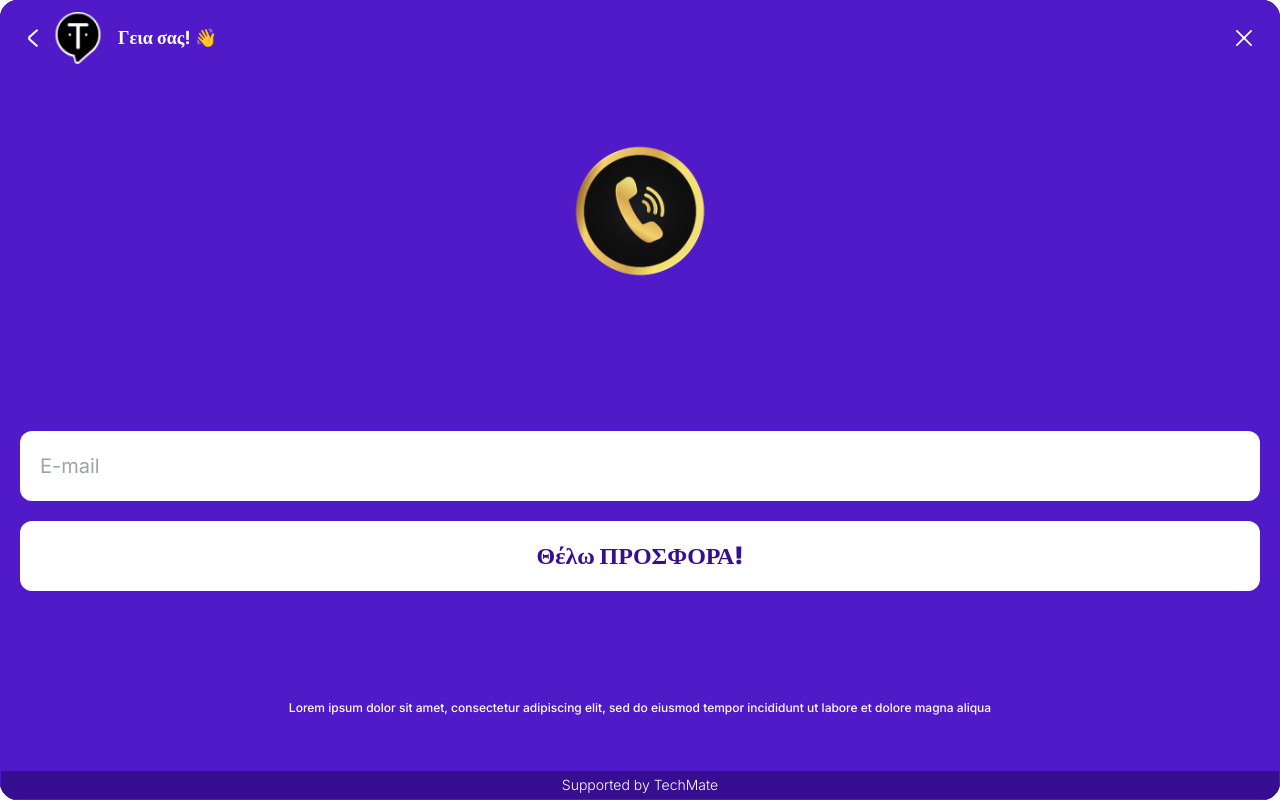
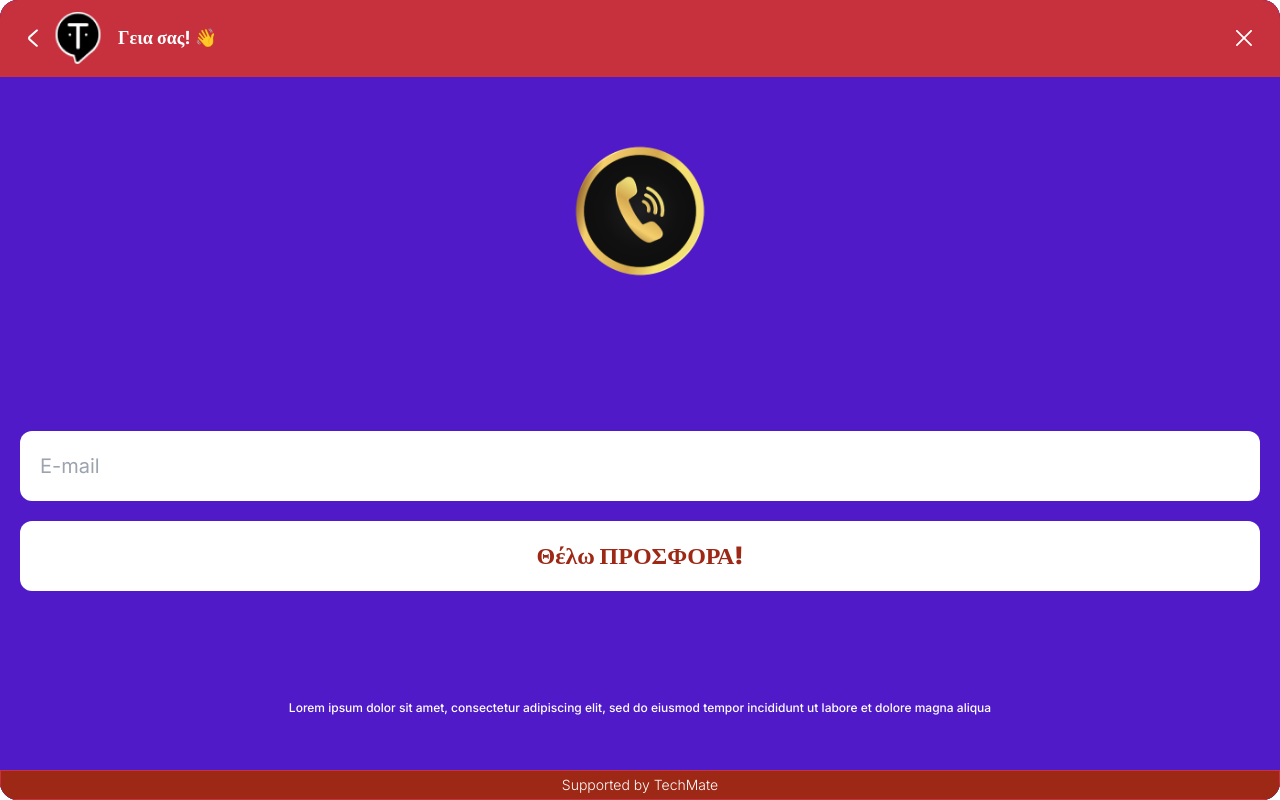
Before and after one commit to ChristosBaztekas/TechMate-Widget, a React (Vite) app: page /email-form1 in a window 1280 px wide. Built offline with nearby package versions, Linux system fonts and the light colour scheme.

Commit message:
Some Animations | Change Template Color

```diff
--- a/src/pages/StartPage.jsx
+++ b/src/pages/StartPage.jsx
@@ -89,11 +89,15 @@ export const StartPage = () => {
         {
           // Show normal messages when not loading or in an error state
           messages.map((message, index) => (
-            <div key={index} className="flex flex-col gap-5">
+            <div
+              key={index}
+              className="flex flex-col gap-5 animate-fadeIn"
+            >
               {message.query ? <Query query={message.query} /> : null}
               <Response text={message.text} />
               <Questions questionsArr={message.questions} />
             </div>
+
           ))
         }
       </div>
--- a/src/styles/global.css
+++ b/src/styles/global.css
@@ -26,25 +26,3 @@ html {
 ::-webkit-scrollbar {
   display: none;
 }
-
-.fade-enter {
-  opacity: 0;
-  transform: translateY(20px);
-}
-
-.fade-enter-active {
-  opacity: 1;
-  transform: translateY(0);
-  transition: opacity 500ms, transform 500ms;
-}
-
-.fade-exit {
-  opacity: 1;
-  transform: translateY(0);
-}
-
-.fade-exit-active {
-  opacity: 0;
-  transform: translateY(20px);
-  transition: opacity 500ms, transform 500ms;
-}
--- a/tailwind.config.js
+++ b/tailwind.config.js
@@ -6,10 +6,10 @@ export default {
       colors: {
         darkColor: "#000000", // Default Dark Color
         lightColor: "#FFF", // Default Light Color
-        primaryColor: "#501AC8", // Change Chatbot Theme
-        hoverColor: "#B366CF", // Change Chatbot Hover Theme
-        gradientColor: "#1C064C", // Change Chatbot Send Gradient Theme
-        footerColor: "#370E92", // Change Footer Theme
+        primaryColor: "#C7313D", // Change Chatbot Theme
+        hoverColor: "#E55640", // Change Chatbot Hover Theme
+        gradientColor: "#681017", // Change Chatbot Send Gradient Theme
+        footerColor: "#9D2816", // Change Footer Theme
       },
       borderRadius: {
         rad: "18px",
@@ -18,6 +18,15 @@ export default {
         sm: "500px",
         vsm: "430px",
       },
+      animation: {
+        fadeIn: "fadeIn 0.5s ease-in",
+      },
+      keyframes: {
+        fadeIn: {
+          "0%": { opacity: 0, transform: "translateY(20px)" },
+          "100%": { opacity: 1, transform: "translateY(0)" },
+        },
+      },
     },
   },
   plugins: [],
```
Also changed, not shown: vite.config.js (line endings or trailing spaces).
